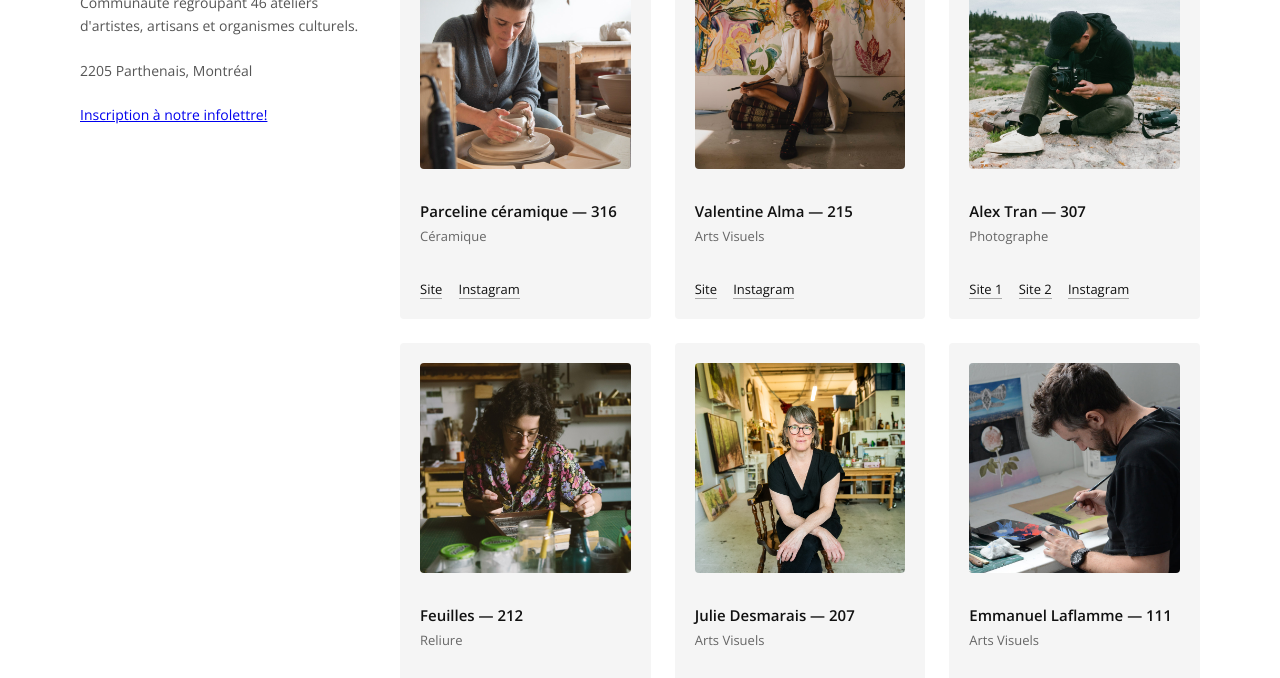
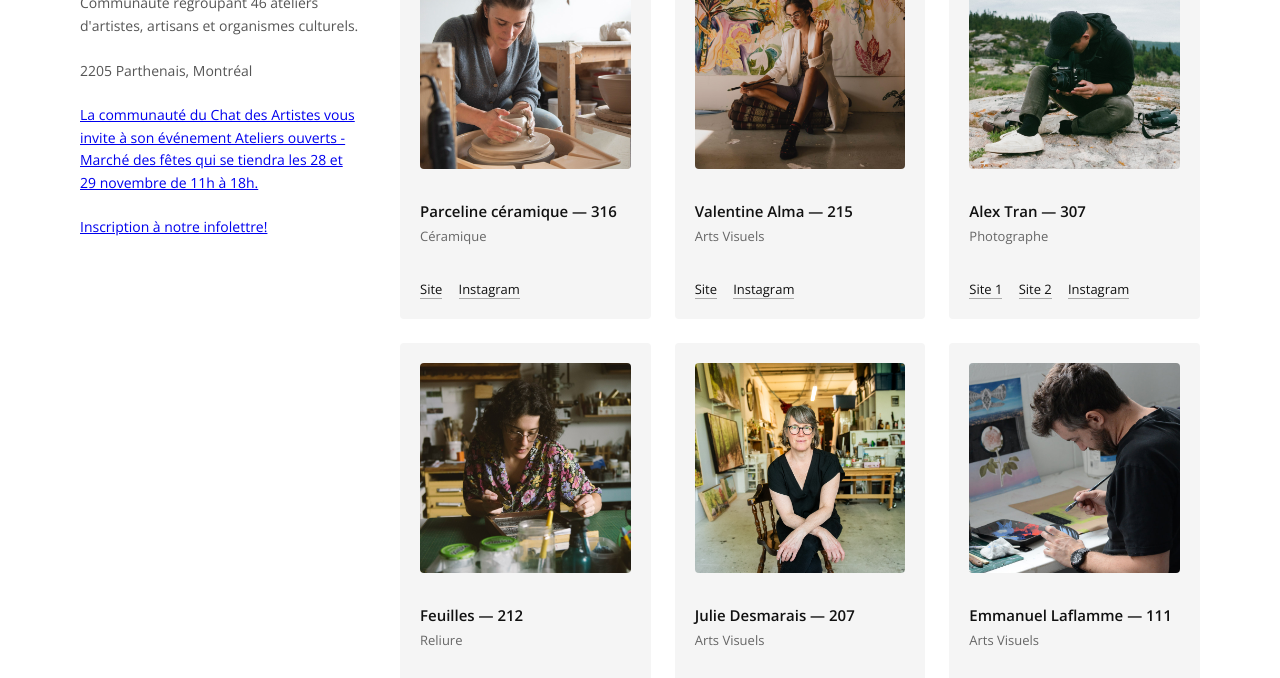
Before and after one commit to chatdesartistes/chatdesartistes.github.io, a plain HTML site: page index.html in a window 1280 px wide. Shown: the part 102-780 px from the top of the page. Drawn offline with nearby package versions, Linux system fonts and the light colour scheme.

Commit message:
Update index.html

```diff
--- a/index.html
+++ b/index.html
@@ -134,6 +134,9 @@
         <br>
         2205 Parthenais, Montréal
         <br>
+        <br>
+         <a href="https://www.facebook.com/events/1154816587068074/" target="_blank">La communauté du Chat des Artistes vous invite à son événement Ateliers ouverts - Marché des fêtes qui se tiendra les 28 et 29 novembre de 11h à 18h.</a>
+          <br>
         <br>
         <a href="https://chat-des-artistes-communaute-meow-mixe.kit.com/eeae8a67c4" target="_blank">Inscription à notre infolettre!</a>
       </b>
```
